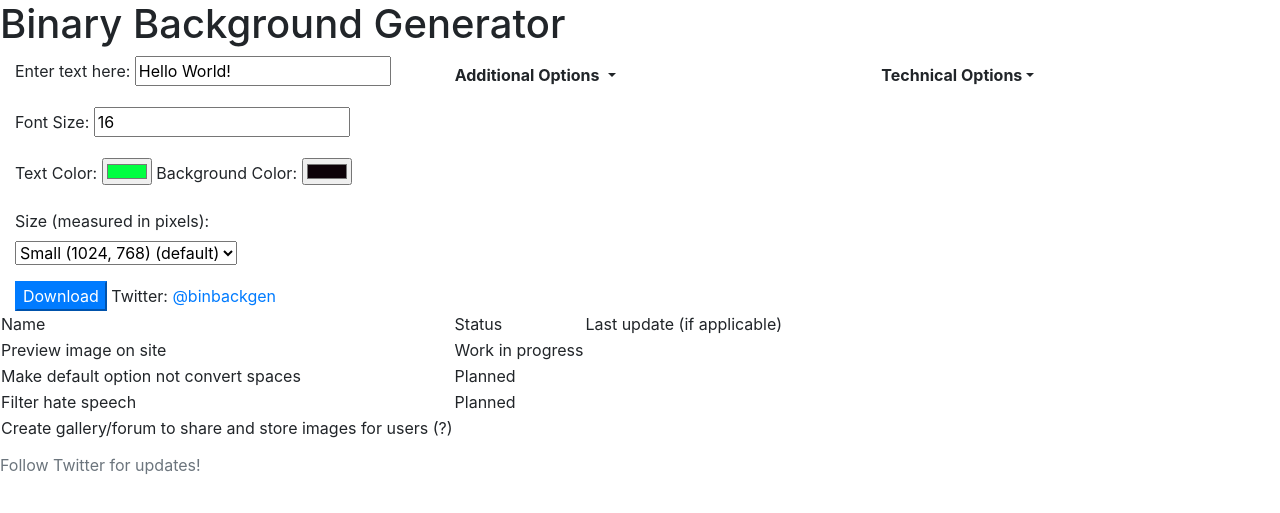
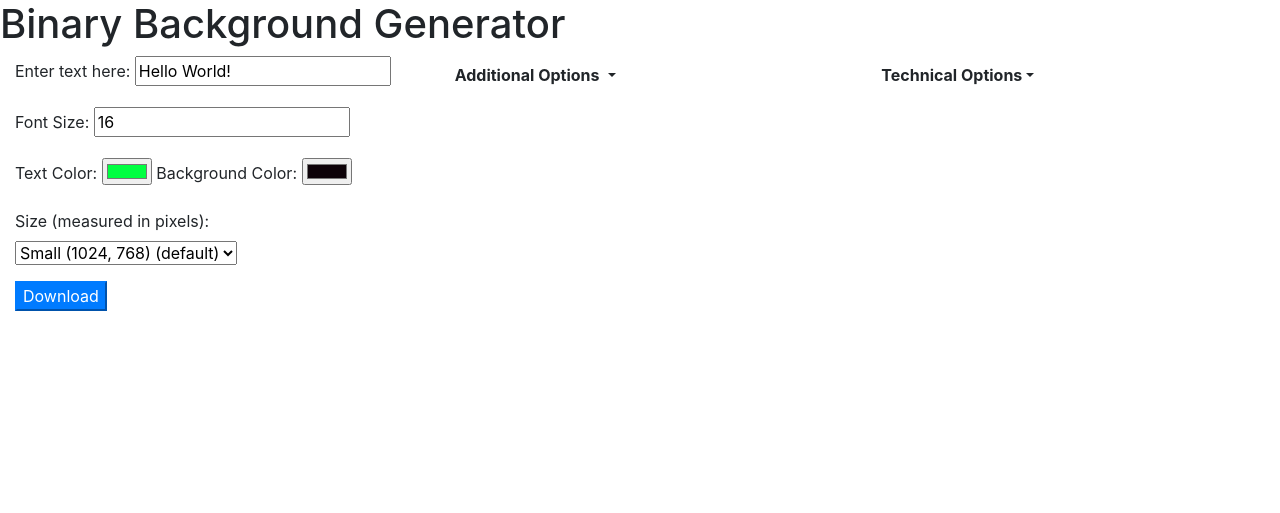
Before and after one commit to gfike19/bin-back-site, a Flask app: page / in a window 1280 px wide. Shown: the top 513 px of the page. Run offline with Flask 2, Linux system fonts and the light colour scheme; some libraries are stand-ins or nearby versions.

Commit message:
removed table and attempted social media, restored collapsible HTML elements

```diff
--- a/templates/index.html
+++ b/templates/index.html
@@ -57,7 +57,6 @@
                         </select>
                     </div>
                     <input type="submit" id="submit" value="Download" class="btn-primary" />
-                    Twitter: <a href="https://twitter.com/binbackgen">@binbackgen</a>
                 </div>
                 <div class="col">
                     <button class="btn dropdown-toggle" type="button" data-toggle="collapse" data-target="#additional"
@@ -107,33 +106,6 @@
     </div>
 
     </form>
-    <table class="table-table">
-        <caption>Follow Twitter for updates!</caption>
-        <thead>
-            <tr>
-                <td scope="table-col">Name</td>
-                <td scope="table-col">Status</td>
-                <td scope="table-col">Last update (if applicable)</td>
-            </tr>
-        </thead>
-        <tbody>
-            <tr>
-                <td>Preview image on site</td>
-                <td>Work in progress</td>
-            </tr>
-            <tr>
-                <td>Make default option not convert spaces</td>
-                <td>Planned</td>
-            </tr>
-            <tr>
-                <td>Filter hate speech</td>
-                <td>Planned</td>
-            </tr>
-            <tr>
-                <td>Create gallery/forum to share and store images for users (?)</td>
-            </tr>
-        </tbody>
-    </table>
     </div>
 
 </body>
```
Also changed, not shown: 1 other file.
